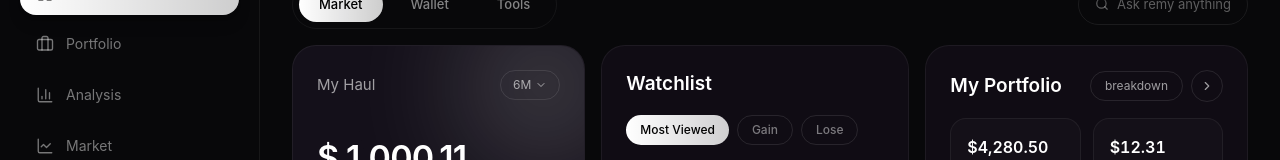
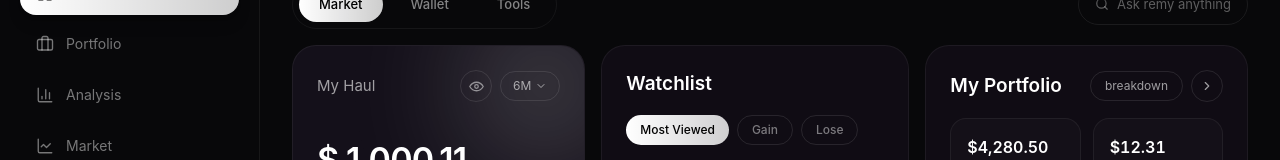
Before and after one commit to semmie-max/invoice, a React (Vite) app: page / in a window 1280 px wide. Shown: the part 126-286 px from the top of the page. Built offline with nearby package versions, Linux system fonts and the light colour scheme; no server answers.

Commit message:
Fix dashboard JSX and update dashboard

```diff
--- a/src/DashboardClone.jsx
+++ b/src/DashboardClone.jsx
@@ -19,6 +19,8 @@ import {
   DollarSign,
   Wallet,
   Pencil,
+  Eye,
+  EyeOff,
 } from "lucide-react";
 import {
   AreaChart,
@@ -114,7 +116,8 @@ export default function DashboardClone() {
   const [tab, setTab] = useState("Market");
 const [watchFilter, setWatchFilter] = useState("Most Viewed");
 const [range, setRange] = useState("1Y");
-  const [activeIndex, setActiveIndex] = useState(5); // Jun, default highlighted point
+const [activeIndex, setActiveIndex] = useState(5);
+  const [showBalance, setShowBalance] = useState(true);
 
   const [nowPlaying, setNowPlaying] = useState(null);
 
@@ -264,11 +267,60 @@ export default function DashboardClone() {
                 />
                 <div className="relative mb-8 flex items-center justify-between">
   <span className="text-[15px] text-white/60">My Haul</span>
+
+  <div className="flex items-center gap-2">
+    {/* Eye toggle */}
+    <button
+      onClick={() => setShowBalance(!showBalance)}
+      className="grid h-8 w-8 place-items-center rounded-full border border-white/10 text-white/50 transition hover:bg-white/5 hover:text-white"
+      aria-label={showBalance ? "Hide balance" : "Show balance"}
+    >
+      {showBalance ? (
+        /* Eye open */
+        <svg
+          xmlns="http://www.w3.org/2000/svg"
+          width="17"
+          height="17"
+          viewBox="0 0 24 24"
+          fill="none"
+          stroke="currentColor"
+          strokeWidth="1.8"
+          strokeLinecap="round"
+          strokeLinejoin="round"
+        >
+          <path d="M2.5 12s3.5-6 9.5-6 9.5 6 9.5 6-3.5 6-9.5 6-9.5-6-9.5-6Z" />
+          <circle cx="12" cy="12" r="2.5" />
+        </svg>
+      ) : (
+        /* Eye closed */
+        <svg
+          xmlns="http://www.w3.org/2000/svg"
+          width="17"
+          height="17"
+          viewBox="0 0 24 24"
+          fill="none"
+          stroke="currentColor"
+          strokeWidth="1.8"
+          strokeLinecap="round"
+          strokeLinejoin="round"
+        >
+          <path d="M3 3l18 18" />
+          <path d="M10.6 10.6a2 2 0 0 0 2.8 2.8" />
+          <path d="M9.9 4.2A10.8 10.8 0 0 1 12 4c6 0 9.5 6 9.5 6a17 17 0 0 1-3.2 3.8" />
+          <path d="M6.2 6.2C3.8 7.8 2.5 10 2.5 10s3.5 6 9.5 6c1.3 0 2.5-.3 3.6-.7" />
+        </svg>
+      )}
+    </button>
+
+    {/* Time period */}
     <button className="flex items-center gap-1 rounded-full border border-white/10 px-3 py-1.5 text-xs text-white/60">
       6M <ChevronDown size={12} />
     </button>
   </div>
-                <div className="relative text-[34px] font-semibold tracking-tight">$ 1,000.11</div>
+</div>
+<div className="relative text-[34px] font-semibold tracking-tight">
+  {showBalance ? "$ 1,000.11" : "$ ••••••"}
+</div>
 </div>
 
               <div className="relative overflow-hidden rounded-3xl border border-white/[0.06] bg-[#100c14] px-6 py-8 text-center">
```
Lines whose indentation alone changed are shown as unchanged.
